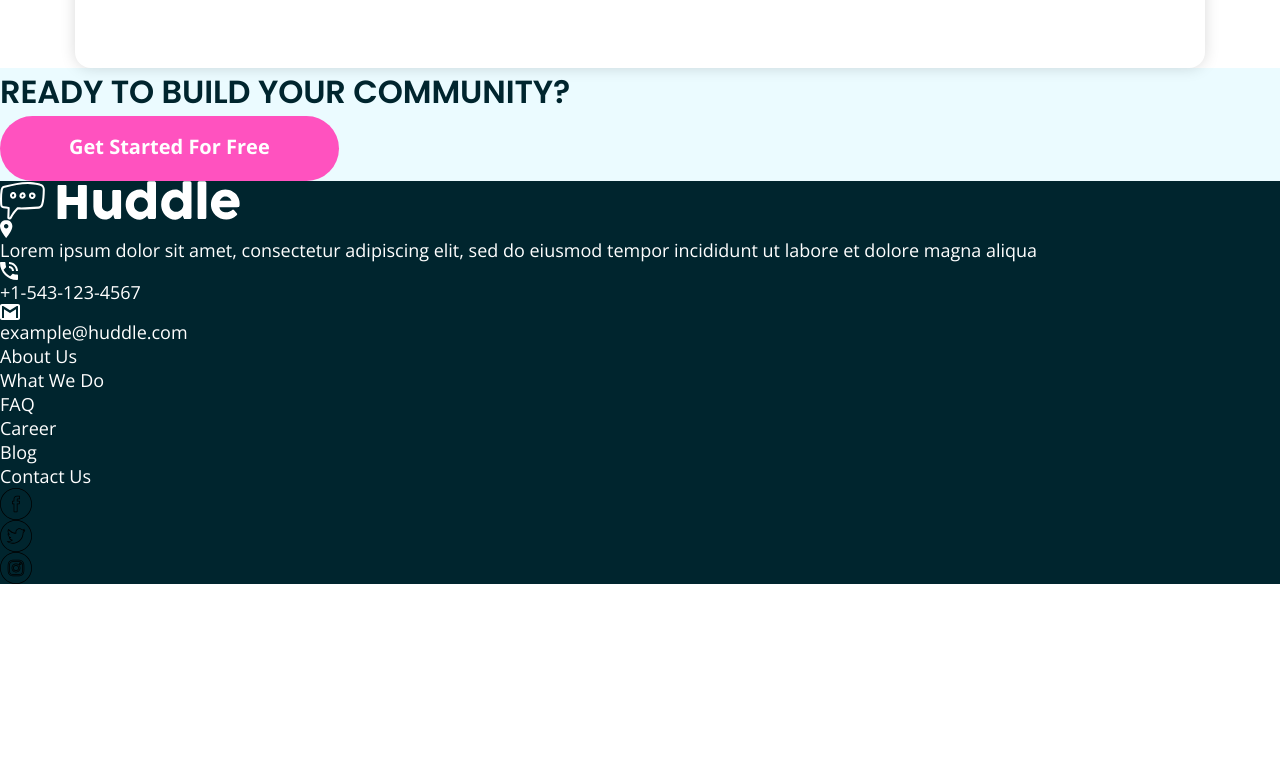
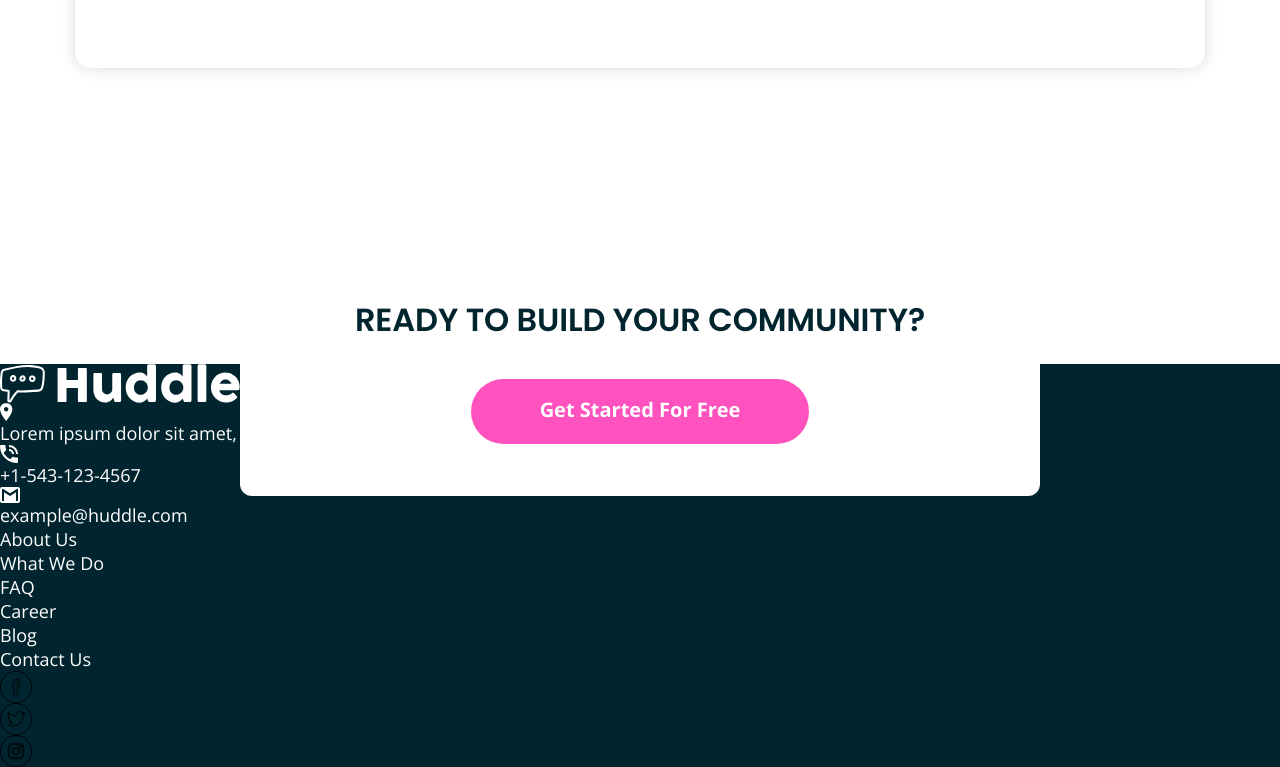
Before and after one commit to MinhKhangTran/w52s_12_11ty_huddle, an Eleventy site: page src/index.html in a window 1280 px wide. Shown: the part 2334-3101 px from the top of the page. Before the commit the page ends 2918 px from the top, so only its background shows below. Built offline with nearby package versions, Linux system fonts and the light colour scheme; Eleventy itself is replaced by a stand-in of ours; files that its build step writes are made by us from their sources.

Commit message:
:sparkles: cta

```diff
--- a/src/_includes/partials/cta.html
+++ b/src/_includes/partials/cta.html
@@ -1,4 +1,6 @@
-<section id="cta" aria-label="cta section">
-  <h2 class="h2-cta text-very-dark-cyan">{{cta.title}}</h2>
-  <button class="btn-cta btn-pink">{{cta.btn}}</button>
+<section class="bg-white" id="cta" aria-label="cta section">
+  <div class="cta__wrapper text-center">
+    <h2 class="h2-cta text-very-dark-cyan">{{cta.title}}</h2>
+    <button class="btn-cta btn-pink">{{cta.btn}}</button>
+  </div>
 </section>
--- a/src/css/style.css
+++ b/src/css/style.css
@@ -387,6 +387,7 @@ nav img {
 @media (min-width: 820px) {
   #feat {
     padding-top: 10.1875rem;
+    padding-bottom: 2rem;
   }
   .feat__card {
     flex-direction: row;
@@ -422,7 +423,32 @@ nav img {
 /* ----------------------------- */
 /* Cta                           */
 /* ----------------------------- */
-
+.cta__wrapper {
+  /* box-shadow: 0 0px 15px rgb(0 0 0 / 0.15); */
+  width: 352px;
+  margin-inline: auto;
+  padding-block: 2.75rem 2.5rem;
+  padding-inline: 1.5rem;
+  border-radius: 12px;
+  transform: translateY(50%);
+  z-index: 100;
+  background-color: white;
+}
+.cta__wrapper h2 {
+  padding-bottom: 1.5rem;
+}
+@media (min-width: 820px) {
+  .cta__wrapper {
+    width: 800px;
+    padding-block: 4rem 3.25rem;
+  }
+  .cta__wrapper h2 {
+    padding-bottom: 2.1875rem;
+  }
+}
 /* ----------------------------- */
 /* Footer                         */
 /* ----------------------------- */
+footer {
+  z-index: 1;
+}
```
Also changed, not shown: README.md, 2 other files.
